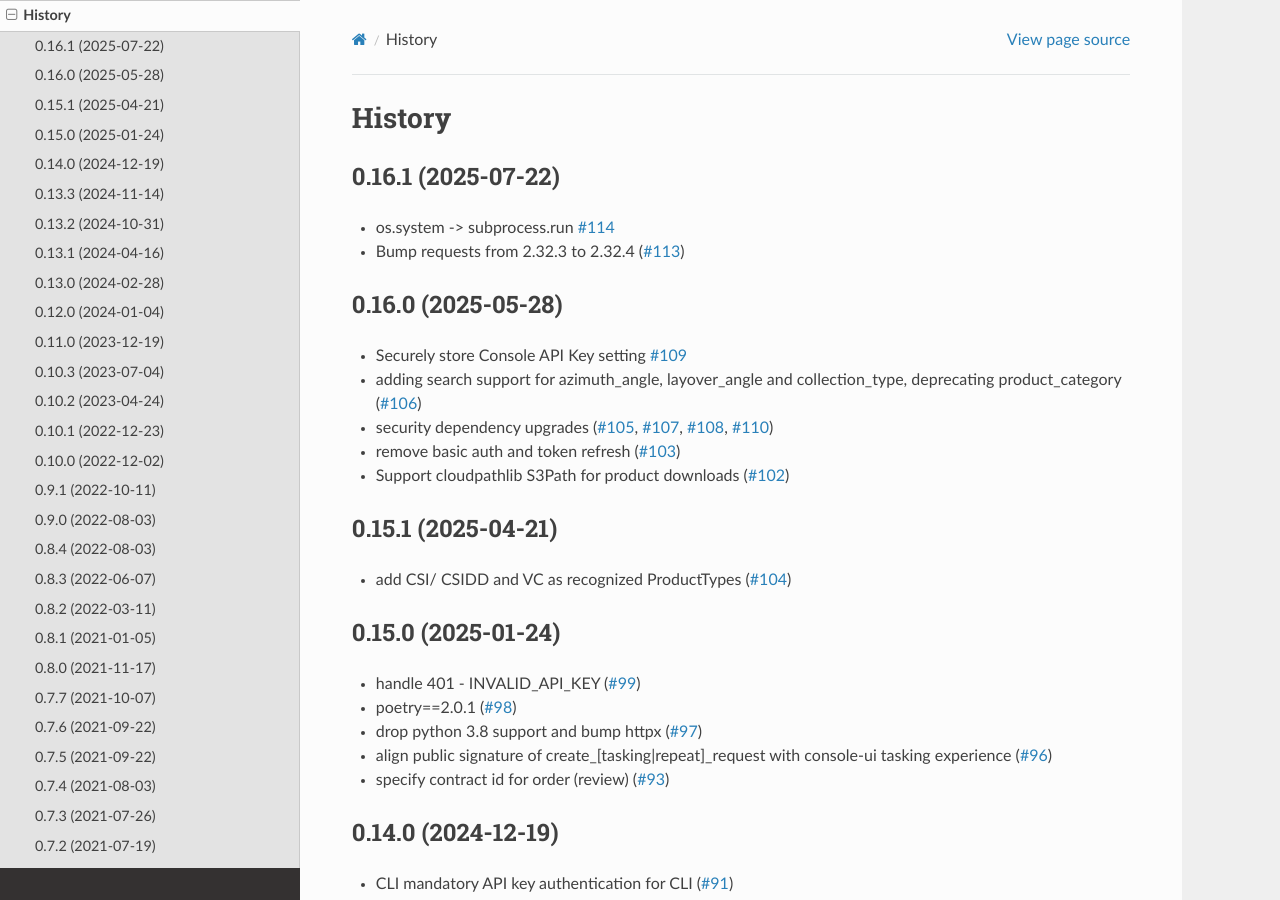
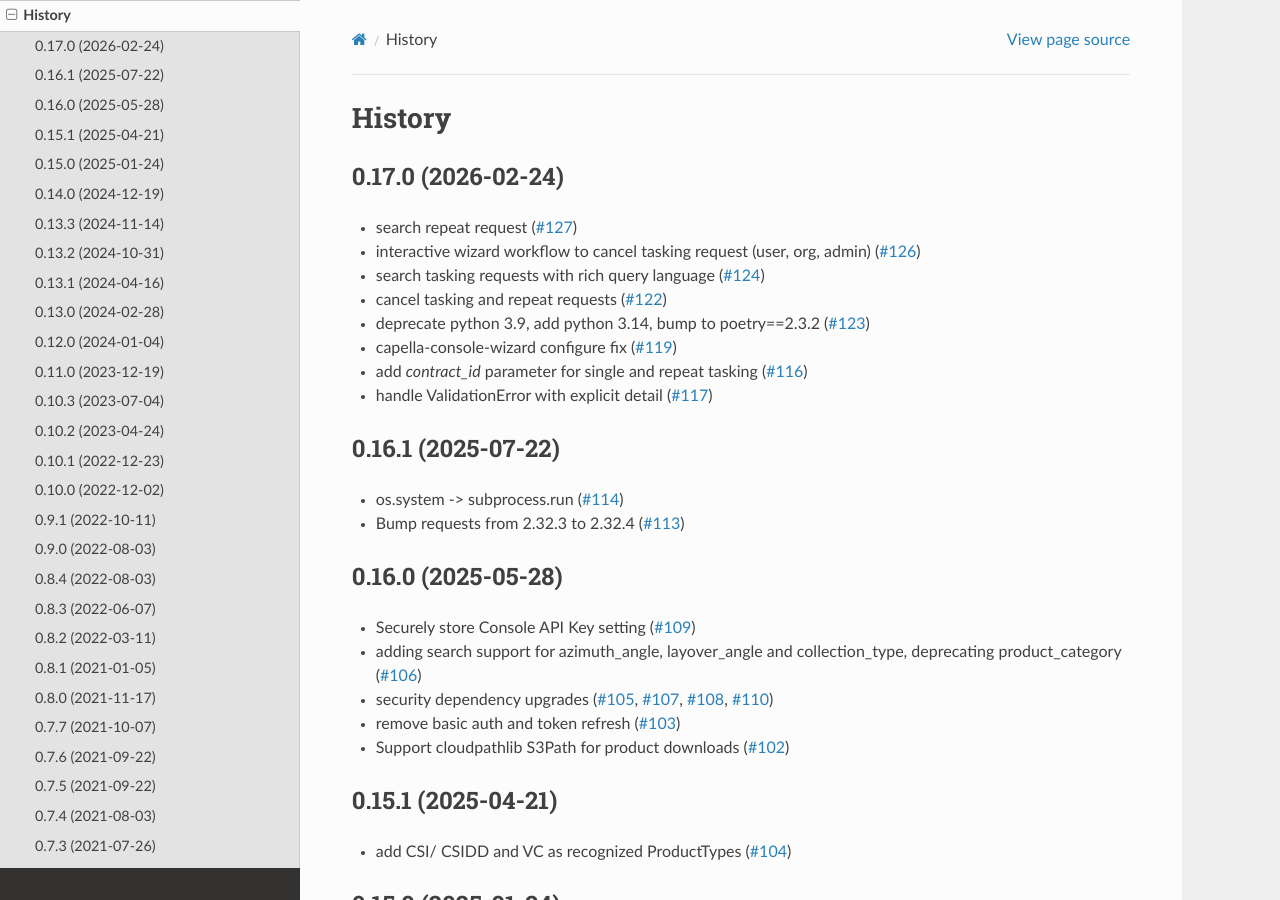
Before and after one commit to capellaspace/console-client, a Sphinx documentation site: the page built from docs/pages/changelog.rst, in a window 1280 px wide and 900 px high. Built offline with Sphinx 7.4.7 and the Read the Docs theme 3.1.0, drawn with Linux system fonts in a browser that asks for light colours.

Commit message:
0.17.0 release (#128)

```diff
--- a/docs/pages/changelog.rst
+++ b/docs/pages/changelog.rst
@@ -2,15 +2,27 @@
 History
 =======
 
+0.17.0 (2026-02-24)
+-------------------
+* search repeat request (`#127 <https://github.com/capellaspace/console-client/pull/127>`_)
+* interactive wizard workflow to cancel tasking request (user, org, admin) (`#126 <https://github.com/capellaspace/console-client/pull/126>`_)
+* search tasking requests with rich query language (`#124 <https://github.com/capellaspace/console-client/pull/124>`_)
+* cancel tasking and repeat requests (`#122 <https://github.com/capellaspace/console-client/pull/122>`_)
+* deprecate python 3.9, add python 3.14, bump to poetry==2.3.2 (`#123 <https://github.com/capellaspace/console-client/pull/123>`_)
+* capella-console-wizard configure fix (`#119 <https://github.com/capellaspace/console-client/pull/119>`_)
+* add `contract_id` parameter for single and repeat tasking (`#116 <https://github.com/capellaspace/console-client/pull/116>`_)
+* handle ValidationError with explicit detail (`#117 <https://github.com/capellaspace/console-client/pull/117>`_)
+
+
 0.16.1 (2025-07-22)
 -------------------
-* os.system -> subprocess.run `#114 <https://github.com/capellaspace/console-client/pull/114>`_
+* os.system -> subprocess.run (`#114 <https://github.com/capellaspace/console-client/pull/114>`_)
 * Bump requests from 2.32.3 to 2.32.4 (`#113 <https://github.com/capellaspace/console-client/pull/113>`_)
 
 
 0.16.0 (2025-05-28)
 -------------------
-* Securely store Console API Key setting `#109 <https://github.com/capellaspace/console-client/pull/109>`_
+* Securely store Console API Key setting (`#109 <https://github.com/capellaspace/console-client/pull/109>`_)
 * adding search support for azimuth_angle, layover_angle and collection_type, deprecating product_category (`#106 <https://github.com/capellaspace/console-client/pull/106>`_)
 * security dependency upgrades (`#105 <https://github.com/capellaspace/console-client/pull/105>`_, `#107 <https://github.com/capellaspace/console-client/pull/107>`_, `#108 <https://github.com/capellaspace/console-client/pull/108>`_, `#110 <https://github.com/capellaspace/console-client/pull/110>`_)
 * remove basic auth and token refresh (`#103 <https://github.com/capellaspace/console-client/pull/103>`_)
--- a/pyproject.toml
+++ b/pyproject.toml
@@ -1,6 +1,6 @@
 [tool.poetry]
 name = "capella-console-client"
-version = "0.16.1"
+version = "0.17.0"
 description = "Python SDK for api.capellaspace.com (task, search, order, download)"
 authors = ["Thomas Beyer <thomas.beyer@capellaspace.com>"]
 repository = "https://github.com/capellaspace/console-client"
```
